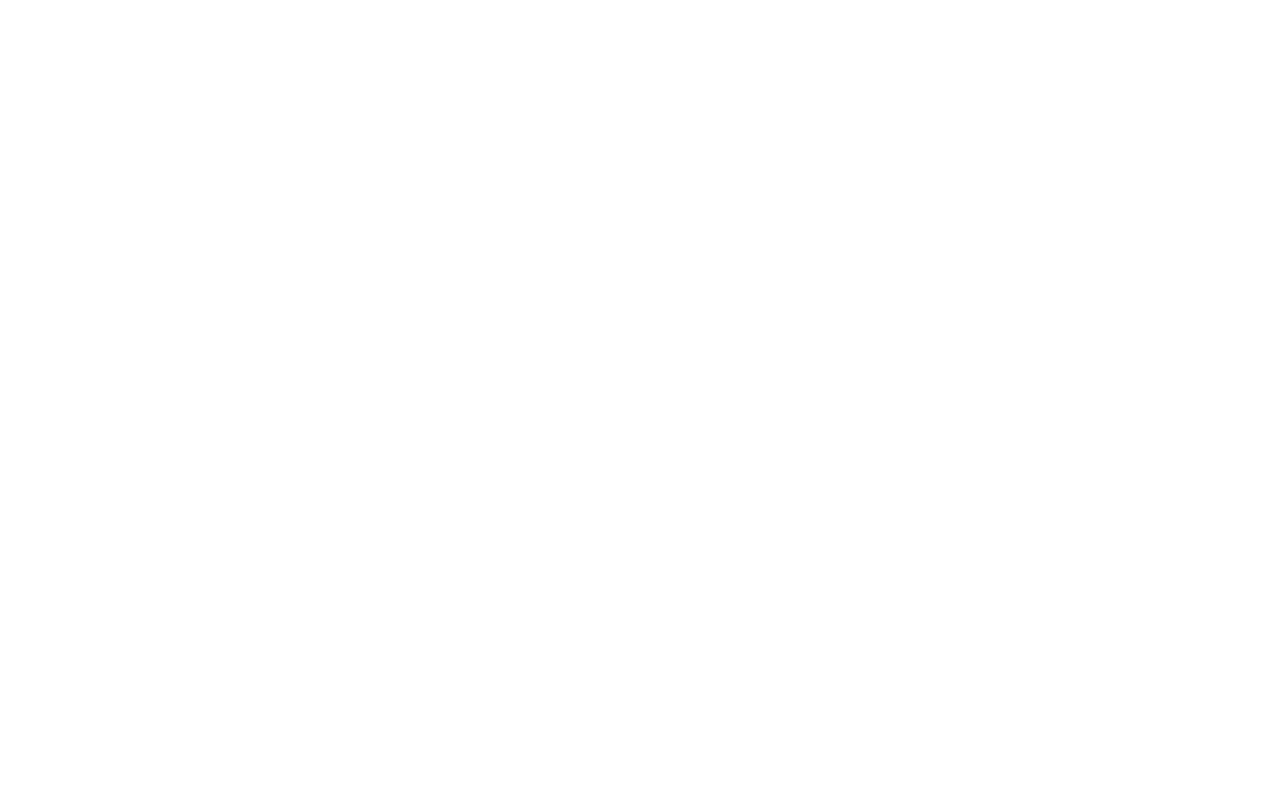
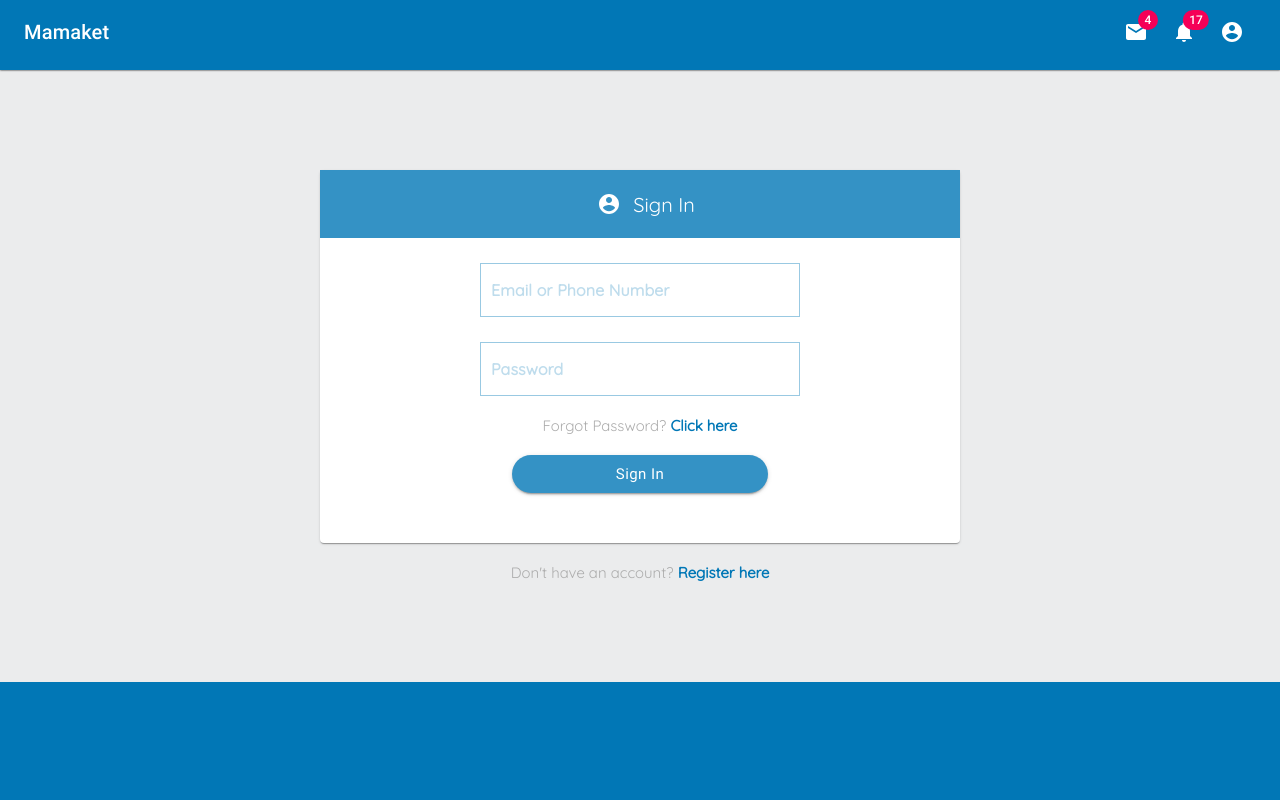
Before and after one commit to cjayprime/mamaket, a React (Create React App) app: page /signin in a window 1280 px wide. Shown: the top 800 px of the page. Built offline with nearby package versions, Linux system fonts and the light colour scheme.

Commit message:
Sigin styles complete

```diff
--- a/src/components/Header.js
+++ b/src/components/Header.js
@@ -21,7 +21,7 @@
     flexGrow: 1,
     background: '#0177B6',
     boxShadow: '0px 0px 2px 0px #000000',
-    height: 50,
+    height: 70,
     zIndex:100000000,
     position: 'relative'
   },
--- /dev/null
+++ b/src/components/Input.js
@@ -0,0 +1,17 @@
+import React from 'react';
+import { InputBase } from '@material-ui/core';
+
+const style = {backgroundColor: '#FFF', color: '#67ADD3', border: '1px solid #99C9E2', width: '50%', padding: 10, marginTop: 25, fontFamily: 'Quicksand', fontWeight: 'bolder'};
+
+const Input = props => {
+    const { placeholder, onChange, width } = props;
+    const _style = JSON.parse(JSON.stringify(style));
+    if(width){
+        _style.width = width;
+    }
+    return (
+        <InputBase onChange={onChange} style={_style} placeholder={placeholder} />
+    );
+};
+
+export default Input;
--- a/src/components/Layout.js
+++ b/src/components/Layout.js
@@ -3,12 +3,15 @@
 import Header from './Header';
 import Footer from './Footer';
 
-const Layout = props => (
-    <>
-        <Header />
-            {props.children}
-        <Footer />
-    </>
-);
+const Layout = props => {
+    const { background } = props;
+    return (
+        <div style={{backgroundColor: background ? background : '#FFFFFF'}}>
+            <Header />
+                {props.children}
+            <Footer />
+        </div>
+    );
+}
 
 export default Layout;
--- a/src/components/PrivateRoutes.js
+++ b/src/components/PrivateRoutes.js
@@ -1,10 +1,8 @@
-import React, { Component } from "react";
+import React from "react";
 import { Route, Redirect } from "react-router-dom";
 
-export default class PrivateRoute extends Component {
-    render() {
-        const _props = this.props;
-        return (
+const PrivateRoutes = (_props) => {
+    return (
         <Route
             component={(props) => {
             const content = _props.account.storage.get() ? (
@@ -20,6 +18,7 @@
             return content;
             }}
         />
-        );
-    }
+    );
 }
+
+export default PrivateRoutes;
--- a/src/components/index.js
+++ b/src/components/index.js
@@ -1,2 +1,3 @@
 export { default as Layout } from './Layout';
 export { default as PrivateRoutes } from './PrivateRoutes';
+export { default as Input } from './Input';
--- a/src/routes/Home.js
+++ b/src/routes/Home.js
@@ -1,5 +1,5 @@
 import React, { useEffect } from 'react';
-import { Paper, Grid, Box, InputBase, IconButton, Container, GridList, GridListTile, GridListTileBar, useMediaQuery, Hidden } from '@material-ui/core';
+import { Paper, Grid, Box, InputBase, IconButton, GridList, GridListTile, GridListTileBar, useMediaQuery, Hidden } from '@material-ui/core';
 import { makeStyles } from '@material-ui/core/styles';
 import { Cake, ChevronRight, Search, Room } from '@material-ui/icons';
 
@@ -8,7 +8,6 @@
 import ladyInYellow from '../assets/images/home/ladyInYellow.png';
 import guyOnYellowBackground from '../assets/images/home/guyOnYellowBackground.png';
 import twoGuysOnWhiteBackground from '../assets/images/home/twoGuysOnWhiteBackground.png';
-import appStore from '../assets/images/home/appStore.png';
 import meatAndPoultry from '../assets/images/category/meatAndPoultry.png';
 import drink from '../assets/images/category/drink.png';
 import frozenChicken from '../assets/images/category/frozenChicken.png';
@@ -110,7 +109,7 @@
   const gridListTileBarClasses = useGridListTileBarStyles();
 
   useEffect(() => {
-    console.log(matchesXS, matchesSM, matchesMD, window.innerWidth)
+    // console.log(matchesXS, matchesSM, matchesMD, window.innerWidth)
     // document.scrollingElement.scrollTop = 1 * document.scrollingElement.scrollHeight
   });
   return (
--- /dev/null
+++ b/src/routes/Signin.js
@@ -0,0 +1,53 @@
+import React, { useEffect } from 'react';
+import { Link } from 'react-router-dom';
+import { Paper, Grid, Box, IconButton, Button, useMediaQuery } from '@material-ui/core';
+import { AccountCircle } from '@material-ui/icons';
+
+import { Layout, Input } from '../components';
+
+const Signin = () => {
+  const matchesXS = useMediaQuery(theme => theme.breakpoints.down('xs', 'sm'));
+  const matchesMD = useMediaQuery(theme => theme.breakpoints.between('md', 'lg'));
+  return (
+    <Layout background="#EBECED">
+        <Box style={{width: matchesXS ? '100%' : matchesMD ? '50%' : '80%', marginLeft: matchesXS ? 0 : matchesMD ? '25%' : '10%', marginTop: 100, marginBottom: 100, fontFamily: 'Quicksand'}}>
+            <Paper style={{width: '100%', height: 'auto', display: 'flex', flexDirection: 'column', justifyContent: 'flex-start', alignItems: 'center'}}>
+                <Grid container item xs={12} justify="center" alignItems="center" style={{backgroundColor: '#3492C5', height: 70, padding: 10, color: '#FFFFFF', fontSize: 20}}>
+                    <IconButton
+                        // onClick={handleMenu}
+                        color="inherit"
+                        style={{fontSize: 25}}
+                    >
+                        <AccountCircle />
+                    </IconButton>
+                    Sign In
+                </Grid>
+
+                <Input placeholder="Email or Phone Number" width={matchesXS ? '80%' : '50%'} />
+
+                <Input placeholder="Password" width={matchesXS ? '80%' : '50%'} />
+
+                <Signin.AccountStatus label="Forgot Password?" link={{url: "/forgot", label: "Click here"}} />
+
+                <Button variant="contained" color="primary" style={{textTransform: 'none', fontSize: 15, fontWeight: 'normal', backgroundColor: '#3492C5', borderRadius: 40, width: '40%', marginBottom: 50}}>
+                    Sign In
+                </Button>
+            </Paper>
+
+            <Signin.AccountStatus label="Don't have an account?" link={{url: "/signup", label: "Register here"}} />
+        </Box>
+    </Layout>
+  );
+};
+
+Signin.AccountStatus = props => {
+    const { label, link } = props;
+    return (
+        <div style={{margin: 20, textAlign: 'center', color: '#ADADAD', fontSize: 15}}>
+            {label}{" "}
+            <Link to={link.url} style={{color: '#0177B6', textDecoration: 'none', fontWeight: 'bold'}}>{link.label}</Link>
+        </div>
+    );
+};
+
+export default Signin;
--- a/src/routes/index.js
+++ b/src/routes/index.js
@@ -58,7 +58,7 @@
                   </div>
                 )}
               />
-              <Route exact path="/">
+              <Route path="/">
                 <Redirect to={store.account.storage.get() ? "/" : "/signin"} />
               </Route>
             </Switch>
--- a/src/routes/routes.js
+++ b/src/routes/routes.js
@@ -1,7 +1,8 @@
 import { lazy } from 'react';
 
-// Public routes components
+// Public route components
 const Home = lazy(() => import('./Home'));
+const Signin = lazy(() => import('./Signin'));
 
 const routes = {
   public: [
@@ -10,6 +11,11 @@
       exact: true,
       component: Home,
     },
+    {
+      path: "/signin",
+      exact: true,
+      component: Signin,
+    },
   ],
   private: [
   ],
```
